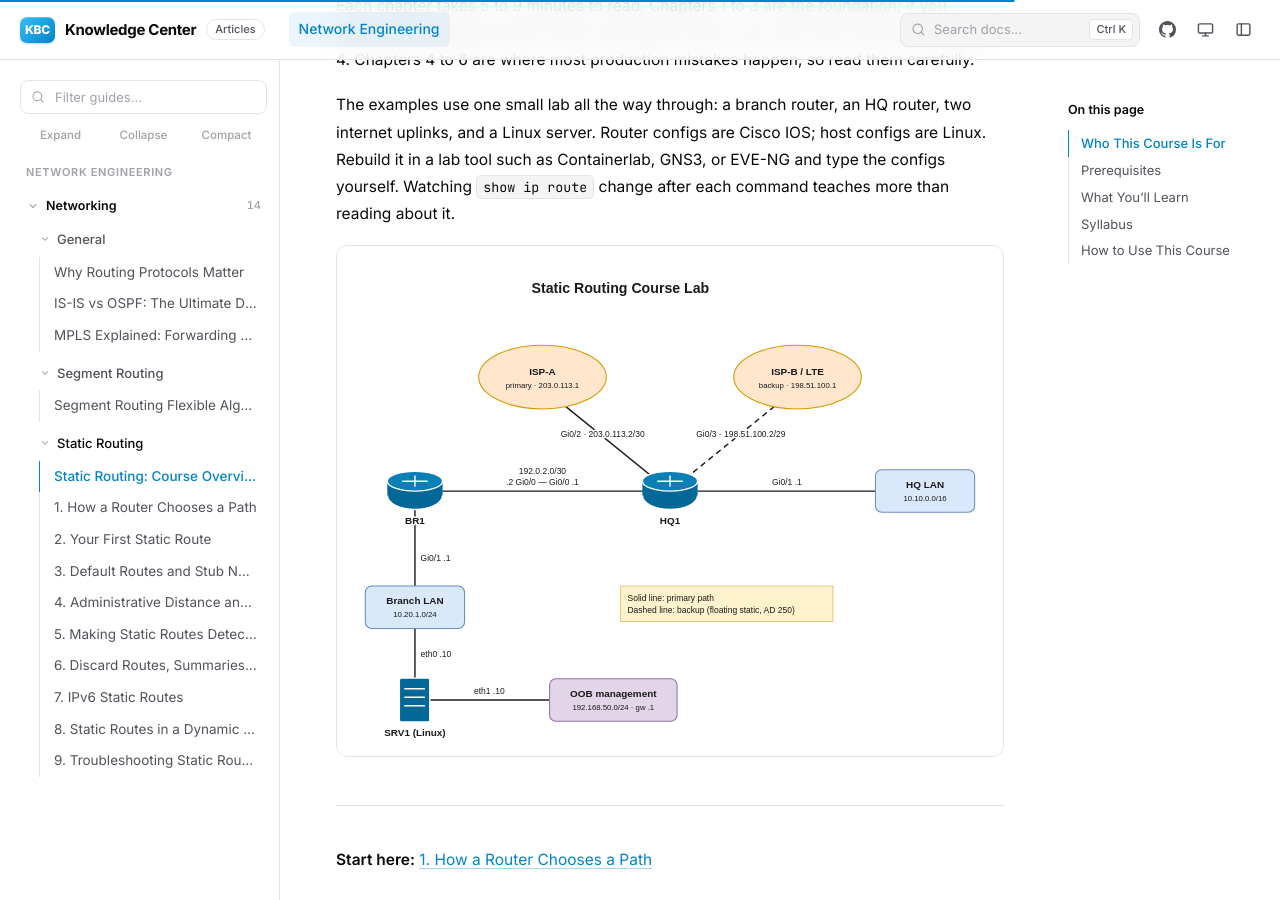
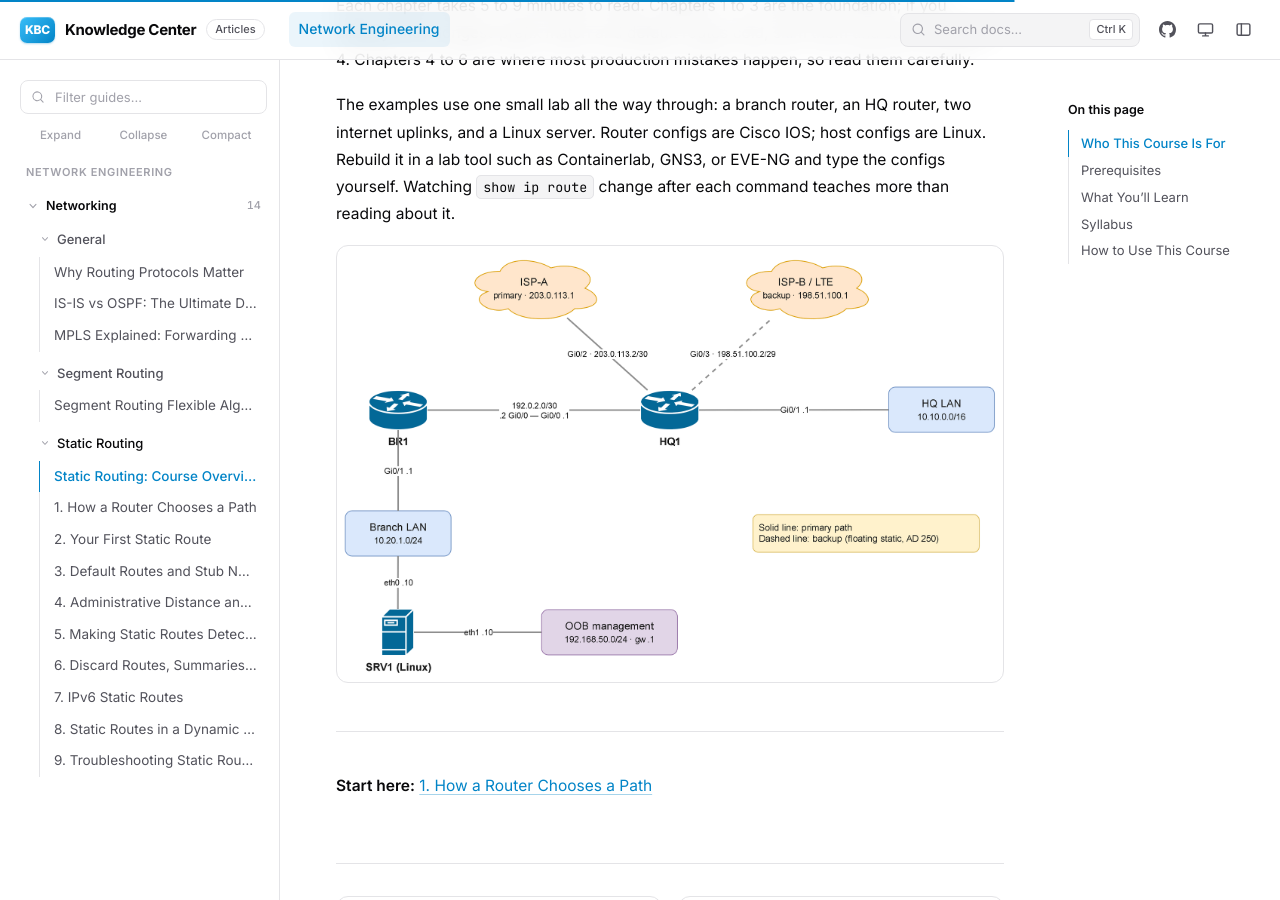
Before and after one commit to ThierryLab/KBC, a Jekyll site: the page built from _docs/static-routing/00-overview.md, in a window 1280 px wide and 900 px high, scrolled down 2067 px. Built offline with Jekyll 4.4.1, drawn with Linux system fonts in a browser that asks for light colours; nearby versions of some CDN libraries.

Commit message:
KBC V1.07

```diff
--- a/_docs/static-routing/00-overview.md
+++ b/_docs/static-routing/00-overview.md
@@ -58,7 +58,7 @@ Each chapter takes 5 to 9 minutes to read. Chapters 1 to 3 are the foundation; i
 
 The examples use one small lab all the way through: a branch router, an HQ router, two internet uplinks, and a Linux server. Router configs are Cisco IOS; host configs are Linux. Rebuild it in a lab tool such as Containerlab, GNS3, or EVE-NG and type the configs yourself. Watching `show ip route` change after each command teaches more than reading about it.
 
-![Course lab topology with routers BR1 and HQ1, the branch and HQ LANs, ISP-A and ISP-B uplinks, and Linux server SRV1]({{ '/assets/diagrams/static-routing-lab.drawio.svg' | relative_url }})
+![Course lab topology with routers BR1 and HQ1, the branch and HQ LANs, ISP-A and ISP-B uplinks, and Linux server SRV1]({{ '/assets/diagrams/static-routing-lab.drawio.png' | relative_url }})
 
 ---
 
```
Also changed, not shown: _docs/static-routing/01-forwarding-basics.md (+1 -1 lines), assets/diagrams/static-routing-lab.drawio.png (added).
